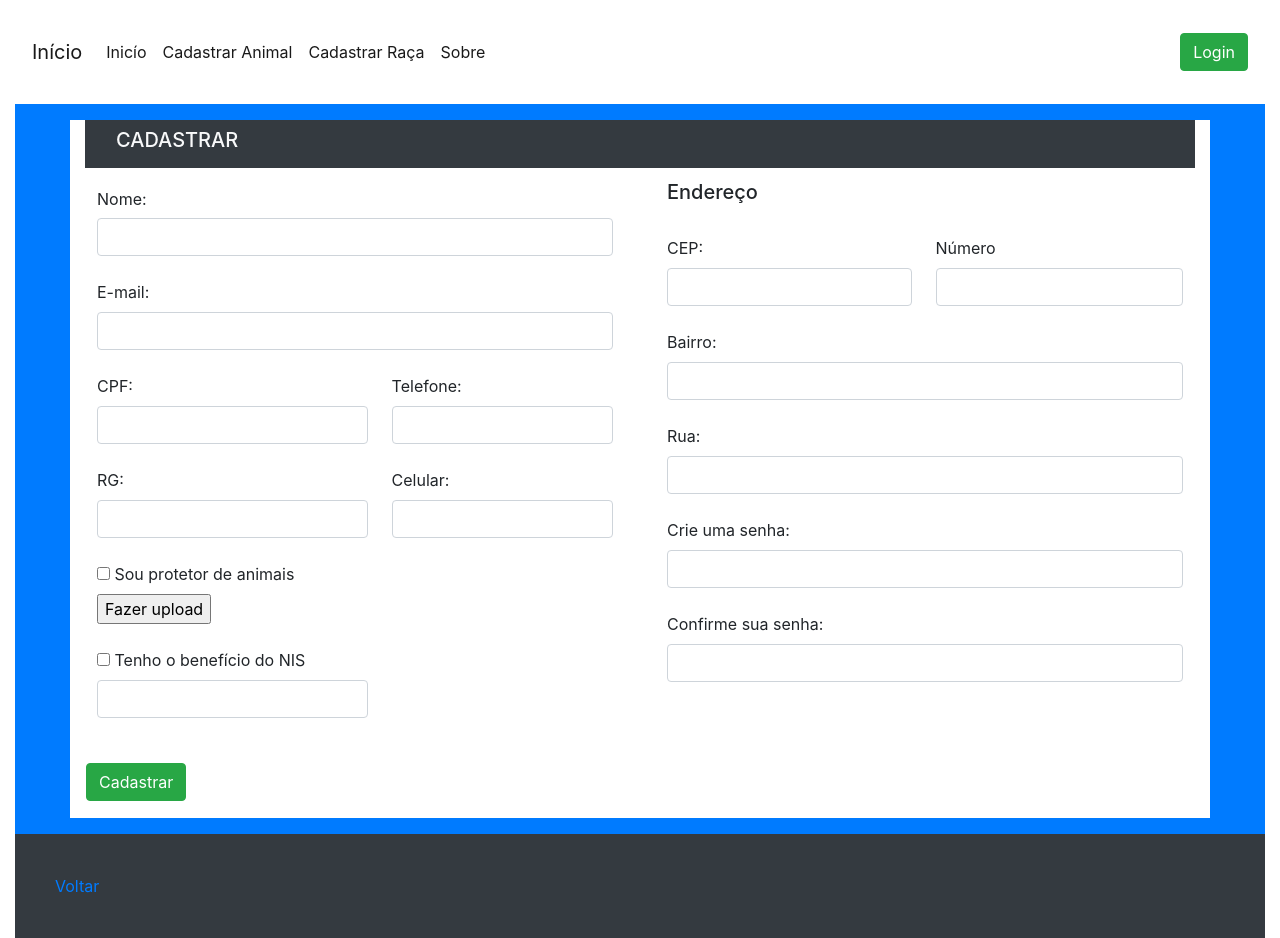
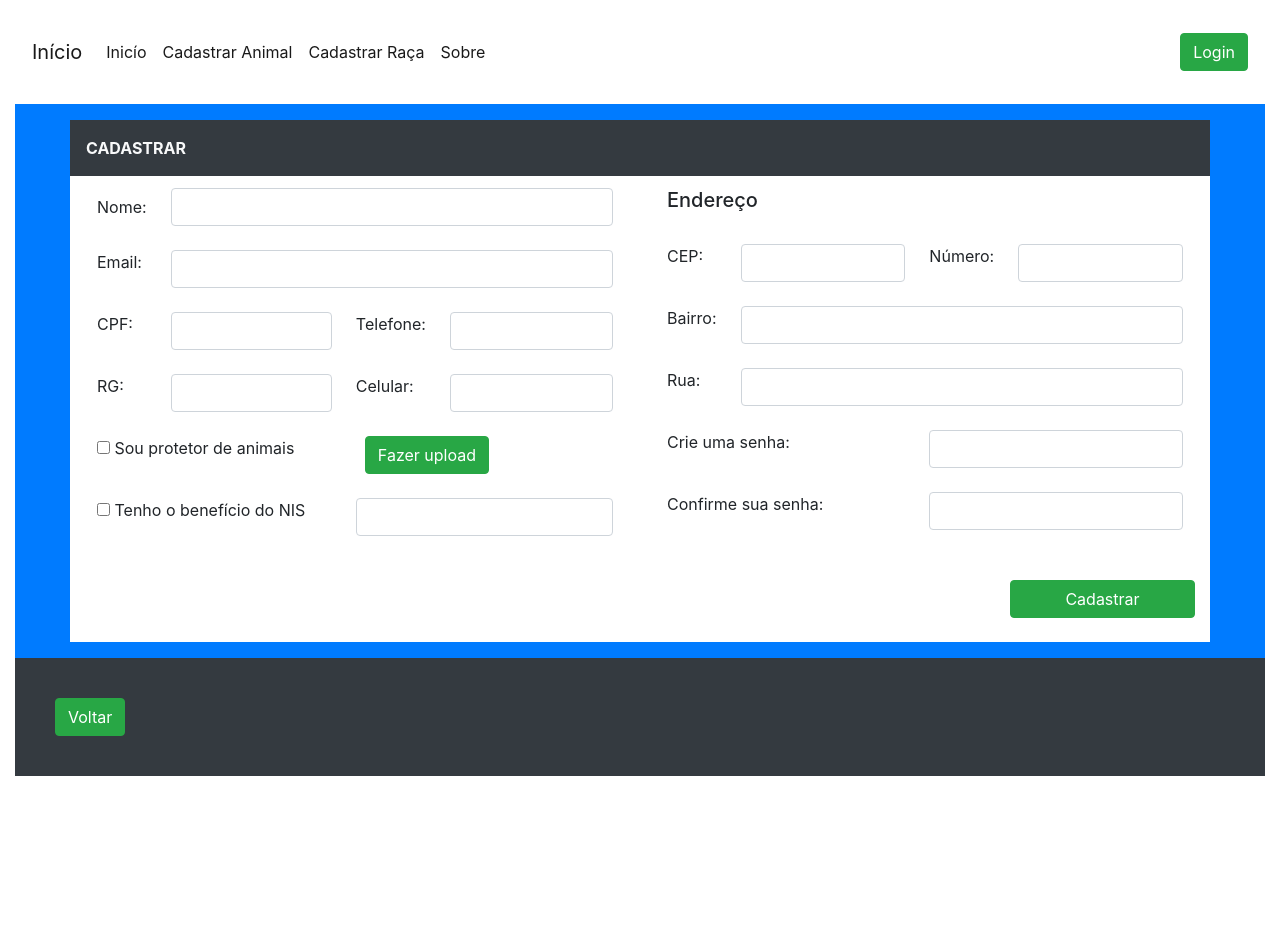
Before and after one commit to Lonlas/CastraPet, a PHP site: page /CastraPet/view/cadastro.php in a window 1280 px wide. After the commit the page ends 776 px from the top, so only its background shows below. Run offline with PHP 8.4, Linux system fonts and the light colour scheme; some libraries are stand-ins or nearby versions.

Commit message:
Fiz os "últimos" ajustes no formulário

```diff
--- a/view/cadastro.php
+++ b/view/cadastro.php
@@ -15,66 +15,76 @@
 
     <div class="container-fluid">
         <div class="container-fluid bg-primary">
-            <div class="row gx-3 p-3 ">
+            <div class="row p-3 ">
+                <div class="container bg-dark text-light font-weight-bold p-3">
+                    CADASTRAR
+                </div>
                 <div class="container bg-white">
                     <form method="post" action="cadastrar-tutor">
-                    <div class="row">
-                        <div class="col-12">
-                            <nav class="navbar navbar-dark bg-dark">
-                                <div class="container-fluid">
-                                    <span class="text-light" ><h5>CADASTRAR</h5></span>
-                                </div>
-                            </nav>
-                        </div>
-                    </div>
                     <div class="row">
                         <div class="col-md-6 float-md-end mb-3 ms-md-3">
                             <table class="table table-borderless">
                                 <tbody>
                                     <tr >
-                                        <td colspan="2" class="row-mb-3">
+                                        <td class="row-mb-1">
                                             <label for="txtNome" class="col-form-label">Nome:</label>
+                                        </td>
+                                        <td colspan="3" class="row-mb-5">
                                             <input  class="form-control" type="text" name="txtNome" id="txtNome" maxlength="70" required>
                                         </td>
                                     </tr>
                                     <tr>
-                                        <td colspan="2">
-                                            <label for="txtEmail">E-mail:</label>
+                                        <td class="row-mb-2">
+                                            <label for="txtEmail">Email:</label>
+                                        </td>
+                                        <td colspan="3" class="row-mb-5">
                                             <input class="form-control" type="email" name="txtEmail" id="txtEmail" maxlength="100" required>
                                         </td>
                                     </tr>
                                     <tr>
-                                        <td>
+                                        <td class="row-mb-1">
                                             <label for="txtCPF">CPF:</label>
+                                        </td>
+                                        <td class="row-mb-2">
                                             <input class="form-control" type="text" name="txtCPF" id="txtCPF" maxlength="14" required>
                                         </td>
-                                        <td>
+                                        <td class="row-mb-1">
                                             <label for="txtTel">Telefone:</label>
+                                        </td>
+                                        <td class="row-mb-2">
                                             <input class="form-control" type="text" name="txtTel" id="txtTel" maxlength="15">
                                         </td>
                                     </tr>
                                     <tr>
-                                        <td>
+                                        <td class="row-mb-1">
                                             <label for="txtRG">RG:</label>
+                                        </td>
+                                        <td class="row-mb-2">
                                             <input class="form-control" type="text" name="txtRG" id="txtRG" maxlength="12" required>
                                         </td>
-                                        <td>
+                                        <td class="row-mb-1">
                                             <label for="txtCelular">Celular:</label>
+                                        </td>
+                                        <td class="row-mb-2">
                                             <input class="form-control" type="text" name="txtCelular" id="txtCelular" maxlength="15">
                                         </td>
                                     </tr>
                                     <tr>
-                                        <td>
+                                        <td colspan="2" class="row-mb-3">
                                             <input type="checkbox" name="chkProtetor" id="chkProtetor" value="1">
                                             <label for="chkProtetor">Sou protetor de animais</label>
+                                        </td>
+                                        <td colspan="2" class="row-mb-3">
                                             &nbsp;
-                                            <input type="button" value="Fazer upload" name="btnProtetorUpload">
+                                            <input class="btn btn-success" type="button" value="Fazer upload" name="btnProtetorUpload">
                                         </td>
                                     </tr>
                                     <tr>
-                                        <td>
+                                        <td colspan="2" class="row-mb-3">
                                             <input type="checkbox" name="chkNIS" id="chkNIS" value="2">
                                             <label for="chkNIS">Tenho o benefício do NIS</label>
+                                        </td>
+                                        <td colspan="2" class="row-mb-3">
                                             <input class="form-control" type="text" name="txtNIS" id="txtNIS">
                                         </td>
                                     </tr>
@@ -85,90 +95,65 @@
                             <table class="table table-borderless">
                                 <thead>
                                     <tr>
-                                        <th colspan="2"><h5>Endereço</h5></th>
+                                        <th colspan="4"><h5>Endereço</h5></th>
                                     </tr>
                                 </thead>
                                 <tbody>
                                     <tr>
-                                        <td>
+                                        <td class="row-mb-1">
                                             <label for="txtCEP">CEP:</label>
+                                        </td>
+                                        <td class="row-mb-2">
                                             <input class="form-control" type="text" name="txtCEP" id="txtCEP" maxlength="9" required>
                                         </td>
-                                        <td>
-                                            <label for="txtNumero">Número</label>
+                                        <td class="row-mb-1">
+                                            <label for="txtNumero">Número:</label>
+                                        </td>
+                                        <td class="row-mb-2">
                                             <input class="form-control" type="text" name="txtNumero" id="txtNumero" maxlength="5" required>
                                         </td>
                                     </tr>
                                     <tr>
-                                        <td colspan="2">
+                                        <td class="row-mb-2">
                                             <label for="txtBairro">Bairro:</label>
+                                        </td>
+                                        <td colspan="3" class="row-mb-4">
                                             <input class="form-control" type="text" name="txtBairro" id="txtBairro" maxlength="50" required>
                                         </td>
                                     </tr>
                                     <tr>
-                                        <td colspan="2">
+                                        <td class="row-mb-2" >
                                             <label for="txtRua">Rua:</label>
+                                        </td>
+                                        <td colspan="3" class="row-mb-4">
                                             <input class="form-control" type="text" name="txtRua" id="txtRua" maxlength="50" required>
                                         </td>
                                     </tr>
                                 </tbody>
                                 <tfoot>
                                     <tr>
-                                        <td colspan="2">
+                                        <td colspan="2" class="row-mb-2">
                                             <label for="txtSenha">Crie uma senha:</label>
+                                        </td>
+                                        <td colspan="3" class="row-mb-4">
                                             <input class="form-control" type="password" name="txtSenha" id="txtSenha" maxlength="40" required>
                                         </td>
                                     </tr>
                                     <tr>
-                                        <td colspan="2">
+                                        <td colspan="2" class="row-mb-2">
                                             <label for="txtConfirmaSenha">Confirme sua senha:</label>
+                                        </td>
+                                        <td colspan="2" class="row-mb-4">
                                             <input class="form-control" type="password" name="txtConfirmaSenha" id="txtConfirmaSenha" maxlength="40" required>
                                         </td>
                                     </tr>
                                 </tfoot>
                             </table>
                         </div>
-                        <!--<div class="col">
-                            <table>
-                                <tbody>
-                                    <tr>
-                                        <td>
-                                            <label for="txtSenha">Crie uma senha:</label>
-                                            <input type="password" name="txtSenha" id="txtSenha" maxlength="40" required>
-                                        </td>
-                                    </tr>
-                                    <tr>
-                                        <td>
-                                            <label for="txtConfirmaSenha">Confirme sua senha:</label>
-                                            <input type="password" name="txtConfirmaSenha" id="txtConfirmaSenha" maxlength="40" required>
-                                        </td>
-                                    </tr>
-                                </tbody>
-                            </table>
-                        </div>-->
                     </div>
-                    <div class="row text-right">
-                        <div class="col-md-12 mb-3 ms-md-3">
-                            <table>
-                                <tbody>
-                                    <tr>
-                                        <!--<td>
-                                            <input type="checkbox" name="chkProtetor" id="chkProtetor" value="1">
-                                            <label for="chkProtetor">Sou protetor de animais</label>
-                                            &nbsp;
-                                            <input type="button" value="Fazer upload" name="btnProtetorUpload">
-                                        </td>
-                                        <td>
-                                            <input type="checkbox" name="chkNIS" id="chkNIS" value="2">
-                                            <label for="chkNIS">Tenho o benefício do NIS</label>
-                                            <input type="text" name="txtNIS" id="txtNIS">
-                                        </td>-->
-                                        <td class="justify-content-md-end">
-                                            <input type="submit" class="btn btn-success" value="Cadastrar">
-                                        </td>
-                                    </tr>
-                                </tbody>
-                            </table>
+                    <div class="row ">
+                        <div class="col-md-12 mb-4 ms-md-3 text-right">
+                            <input type="submit" class="btn btn-success justify-content-md-end col-2 mx-auto" value="Cadastrar">
                         </div>
                     </div>
                     </form>
@@ -176,7 +161,7 @@
             </div>
         </div>
         <footer class="container-fluid text-left bg-dark" style="padding: 2.5rem; color:white; background:var(--preto);">
-            <a href="<?php echo URL.'inicio'; ?>">Voltar</a>
+            <a href="<?php echo URL.'login'; ?>" class="btn btn-success my-2 my-sm-0">Voltar</a>
         </footer>
     </div>
 
```
